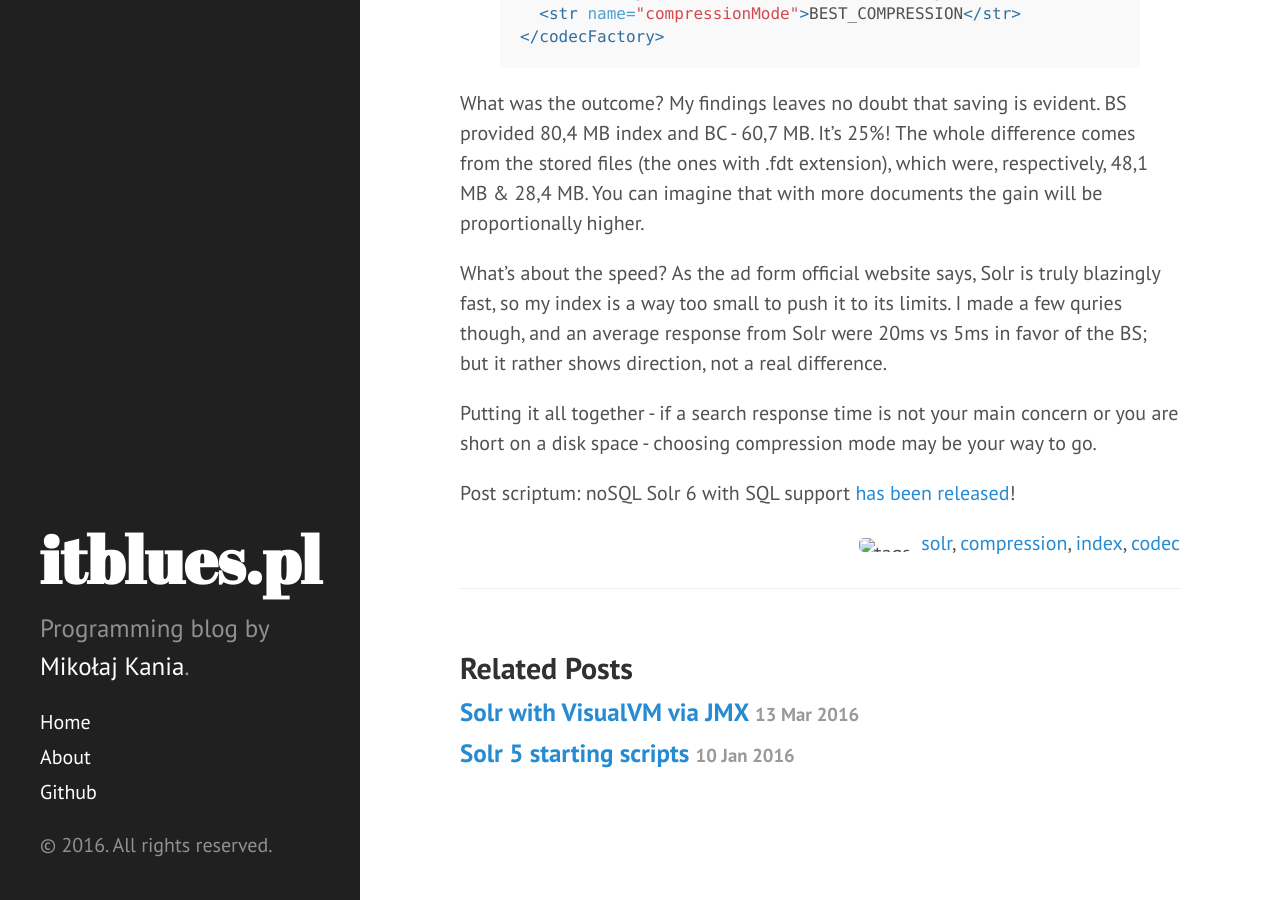
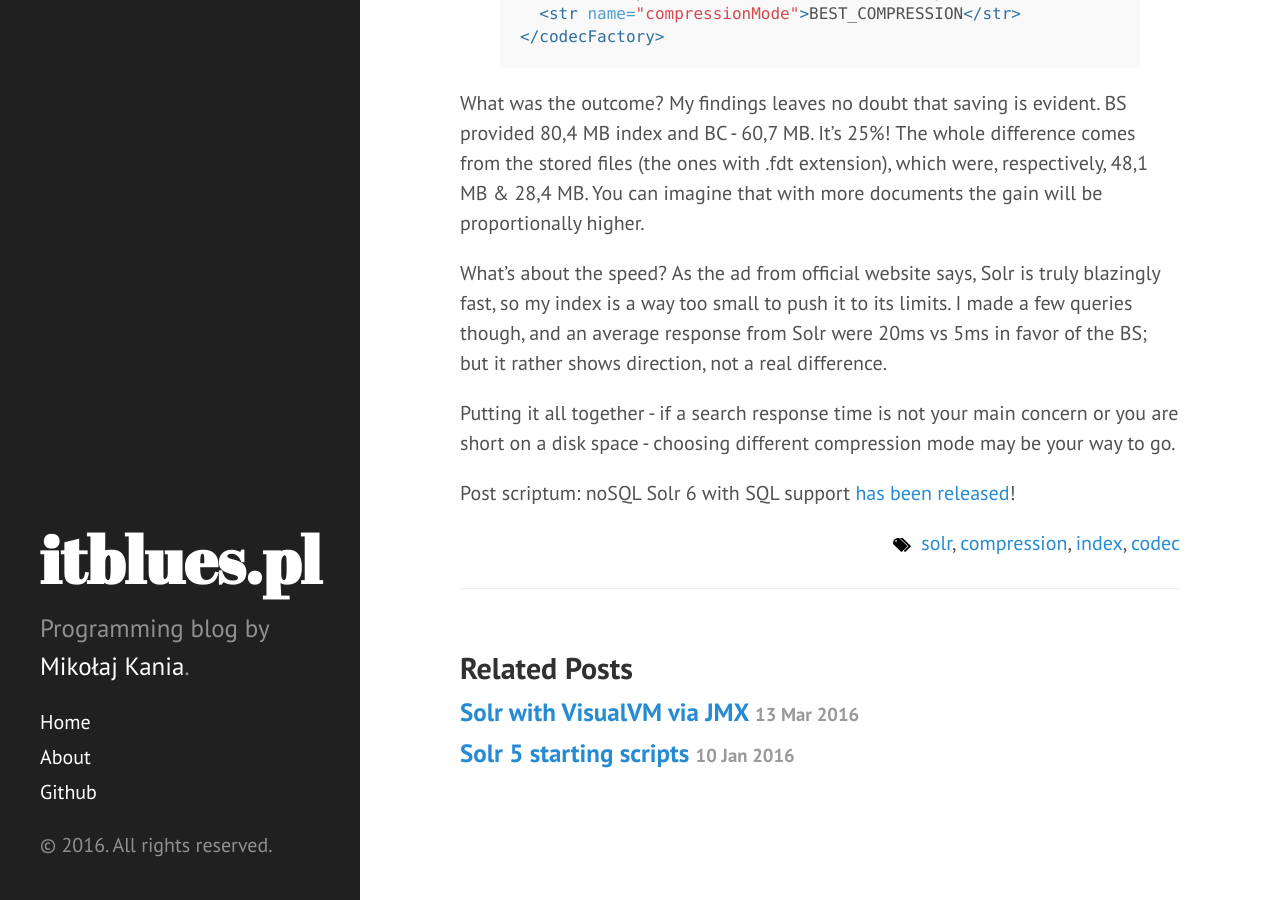
Before and after one commit to mikolajkania/mikolajkania.github.io, a Jekyll site: the page built from _posts/2016-04-10-compression-modes-in-solr-5.5.md, in a window 1280 px wide and 900 px high, scrolled down 739 px. Built offline with Jekyll 4.4.1, drawn with Linux system fonts in a browser that asks for light colours.

Commit message:
Post fixes

```diff
--- a/_includes/post-tags.html
+++ b/_includes/post-tags.html
@@ -9,5 +9,5 @@
 	<a href="/tags/#{{tag|slugize}}">{{tag}}</a>{% unless forloop.last %},{% endunless %}
   {% endfor %}
   </span>
-  <span style="float:right;padding-top:10px;"><img src="public/glyphicons-67-tags.png" alt="tags" height="14px"/></span>
+  <span style="float:right;padding-top:10px;"><img src="https://raw.githubusercontent.com/mikolajkania/mikolajkania.github.io/master/public/glyphicons-67-tags.png" alt="tags" height="14px"/></span>
 </div>
--- a/_posts/2016-04-10-compression-modes-in-solr-5.5.md
+++ b/_posts/2016-04-10-compression-modes-in-solr-5.5.md
@@ -25,8 +25,8 @@ Best speed mode is a default option and if you want to enable the other one all
 
 What was the outcome? My findings leaves no doubt that saving is evident. BS provided 80,4 MB index and BC - 60,7 MB. It's 25%! The whole difference comes from the stored files (the ones with .fdt extension), which were, respectively, 48,1 MB & 28,4 MB. You can imagine that with more documents the gain will be proportionally higher.
 
-What's about the speed? As the ad form official website says, Solr is truly blazingly fast, so my index is a way too small to push it to its limits. I made a few quries though, and an average response from Solr were 20ms vs 5ms in favor of the BS; but it rather shows direction, not a real difference.
+What's about the speed? As the ad from official website says, Solr is truly blazingly fast, so my index is a way too small to push it to its limits. I made a few queries though, and an average response from Solr were 20ms vs 5ms in favor of the BS; but it rather shows direction, not a real difference.
 
-Putting it all together - if a search response time is not your main concern or you are short on a disk space - choosing compression mode may be your way to go.
+Putting it all together - if a search response time is not your main concern or you are short on a disk space - choosing different compression mode may be your way to go.
 
 Post scriptum: noSQL Solr 6 with SQL support [has been released](http://lucene.apache.org/solr/6_0_0/changes/Changes.html)!
```
